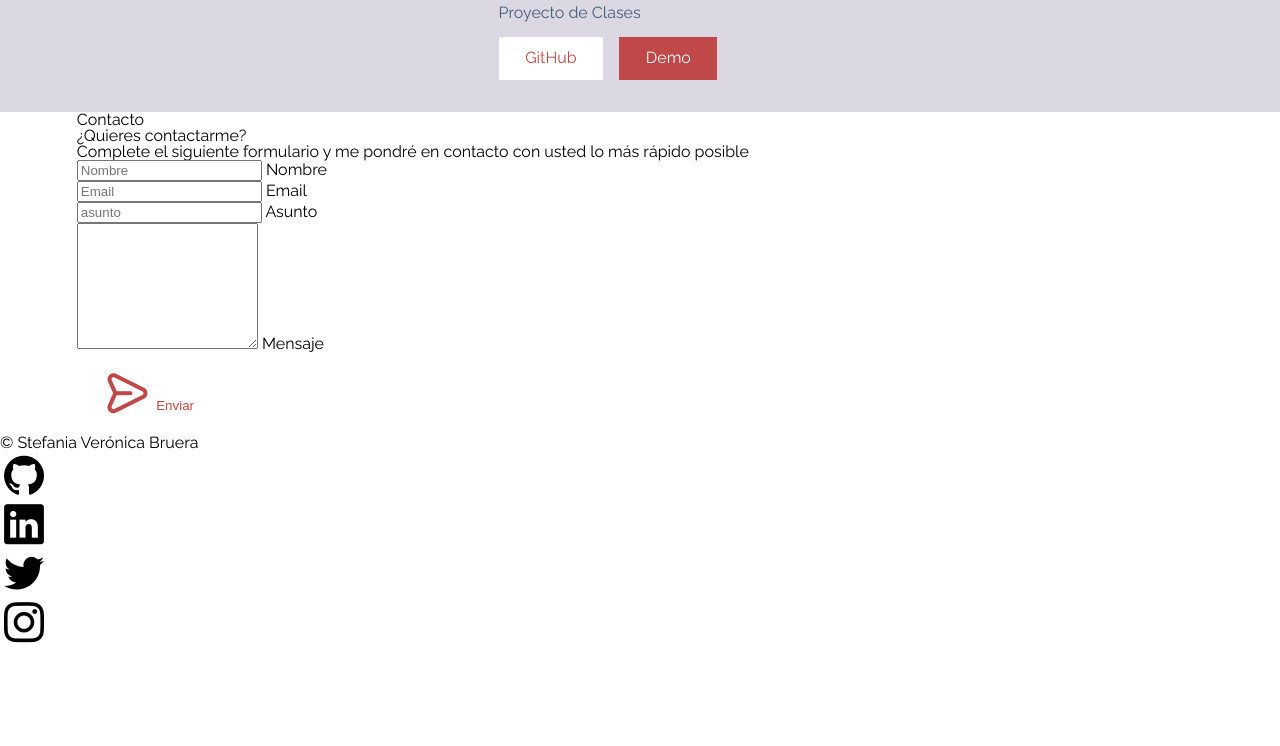
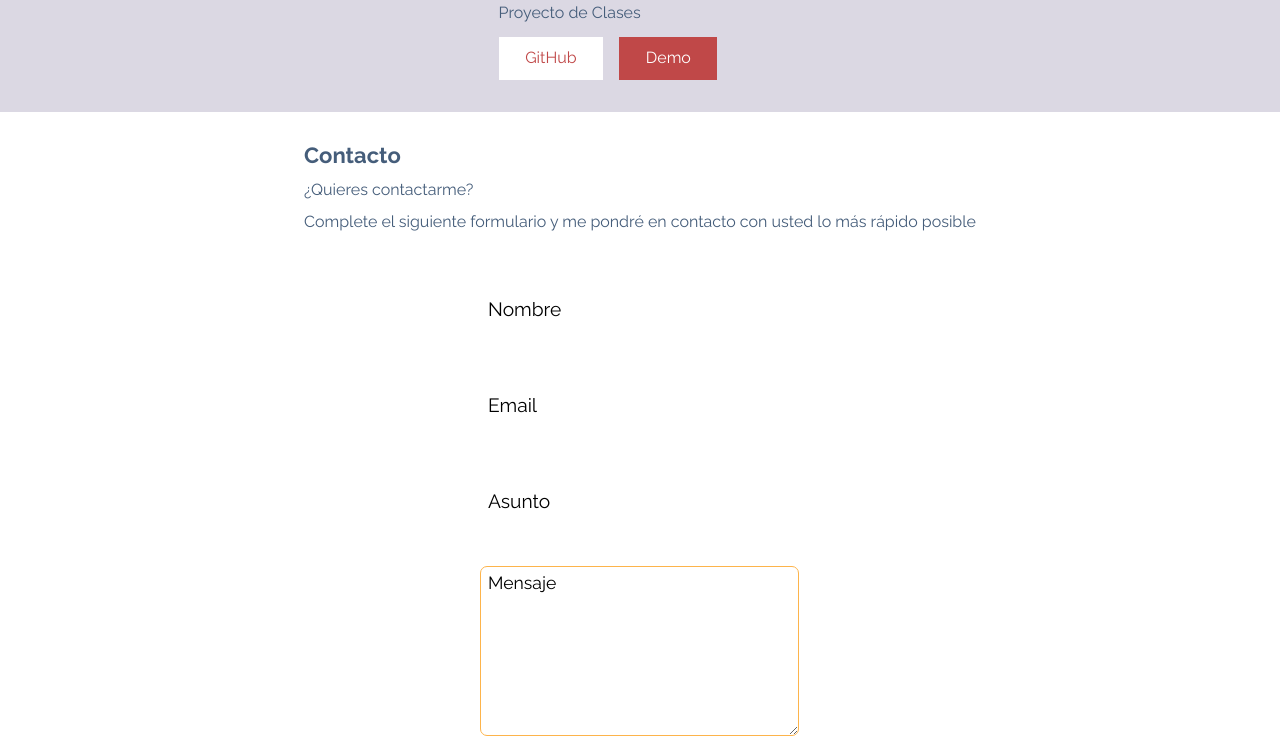
Before and after one commit to stefifm/challenge-portafolio-alura, a website: page index.html in a window 1280 px wide. Shown: the part 5725-6471 px from the top of the page. Before the commit the page ends 6375 px from the top, so only its background shows below. Drawn offline with nearby package versions, Linux system fonts and the light colour scheme.

Commit message:
Add data type and footer

```diff
--- a/index.html
+++ b/index.html
@@ -46,6 +46,10 @@
     <link
       rel="stylesheet"
       href="./assets/css/portfolio/portfolio.css" />
+    <link
+      rel="stylesheet"
+      href="./assets/css/formulario/formulario.css" />
+      <link rel="stylesheet" href="/assets/css/footer/footer.css">
   </head>
   <body>
     <header class="header container">
@@ -347,7 +351,7 @@
                 alt="" />
             </span>
             <div class="portfolio__description">
-              <h2 class="portfolio__description__title">Barbería ALura</h2>
+              <h2 class="portfolio__description__title">Barbería Alura</h2>
               <p class="portfolio__description__text">Proyecto de Clases</p>
               <div class="portfolio__description__btn">
                 <a
@@ -479,48 +483,79 @@
         </div>
 
         <form
-          action=""
+          action="https://formspree.io/f/moqzwrvg"
+          method="POST"
           class="form">
-          <fieldset class="form__container">
-            <div>
+          <fieldset>
+            <div class="input-container">
               <input
                 type="text"
                 name="name"
                 id="name"
-                placeholder="Nombre" />
-              <label for="name">Nombre</label>
+                placeholder="Nombre"
+                class="input"
+                data-tipo="nombre"
+                pattern="^.{1,50}$"
+                required />
+              <label
+                class="input-label"
+                for="name"
+                >Nombre</label
+              >
               <span class="input-message-error"></span>
             </div>
-            <div>
+            <div class="input-container">
               <input
                 type="email"
                 name="email"
                 id="email"
-                placeholder="Email" />
-              <label for="email">Email</label>
+                placeholder="Email"
+                class="input"
+                data-tipo="email"
+                required />
+              <label
+                class="input-label"
+                for="email"
+                >Email</label
+              >
               <span class="input-message-error"></span>
             </div>
-            <div>
+            <div class="input-container">
               <input
                 type="text"
                 name="asunto"
                 id="asunto"
-                placeholder="asunto" />
-              <label for="asunto">Asunto</label>
+                placeholder="asunto"
+                class="input"
+                pattern="^.{1,50}$"
+                data-tipo="asunto"
+                required />
+              <label
+                class="input-label"
+                for="asunto"
+                >Asunto</label
+              >
               <span class="input-message-error"></span>
             </div>
-            <div>
+            <div class="textarea-container">
               <textarea
                 name="mensaje"
                 id="mensaje"
-                rows="8"></textarea>
-              <label for="mensaje">Mensaje</label>
-              <span class="input-message-error"></span>
+                rows="8"
+                class="textarea-input"
+                required
+                data-tipo="message"></textarea>
+              <label
+                class="textarea-label"
+                for="mensaje"
+                >Mensaje</label
+              >
+              <span class="textarea-message-error"></span>
             </div>
           </fieldset>
           <button
             type="submit"
-            class="btn">
+            class="btn btn-form">
             <i class="uil uil-message"></i>Enviar
           </button>
         </form>
@@ -529,37 +564,11 @@
 
     <footer class="footer">
       <h2 class="footer__title">&copy; Stefania Verónica Bruera</h2>
-      <ul class="footer__social_list">
-        <li class="footer__social_list__item">
-          <a
-            href=""
-            class="footer__social_list__item__link">
-            <i class="uil uil-github"></i>
-          </a>
-        </li>
-        <li class="footer__social_list__item">
-          <a
-            href=""
-            class="footer__social_list__item__link">
-            <i class="uil uil-linkedin"></i
-          ></a>
-        </li>
-        <li class="footer__social_list__item">
-          <a
-            href=""
-            class="footer__social_list__item__link">
-            <i class="uil uil-twitter"></i>
-          </a>
-        </li>
-        <li class="footer__social_list__item">
-          <a
-            href=""
-            class="footer__social_list__item__link">
-            <i class="uil uil-instagram"></i
-          ></a>
-        </li>
-      </ul>
+
     </footer>
     <script src="./js/styled.js"></script>
+    <script
+      type="module"
+      src="./js/app.js"></script>
   </body>
 </html>
```
